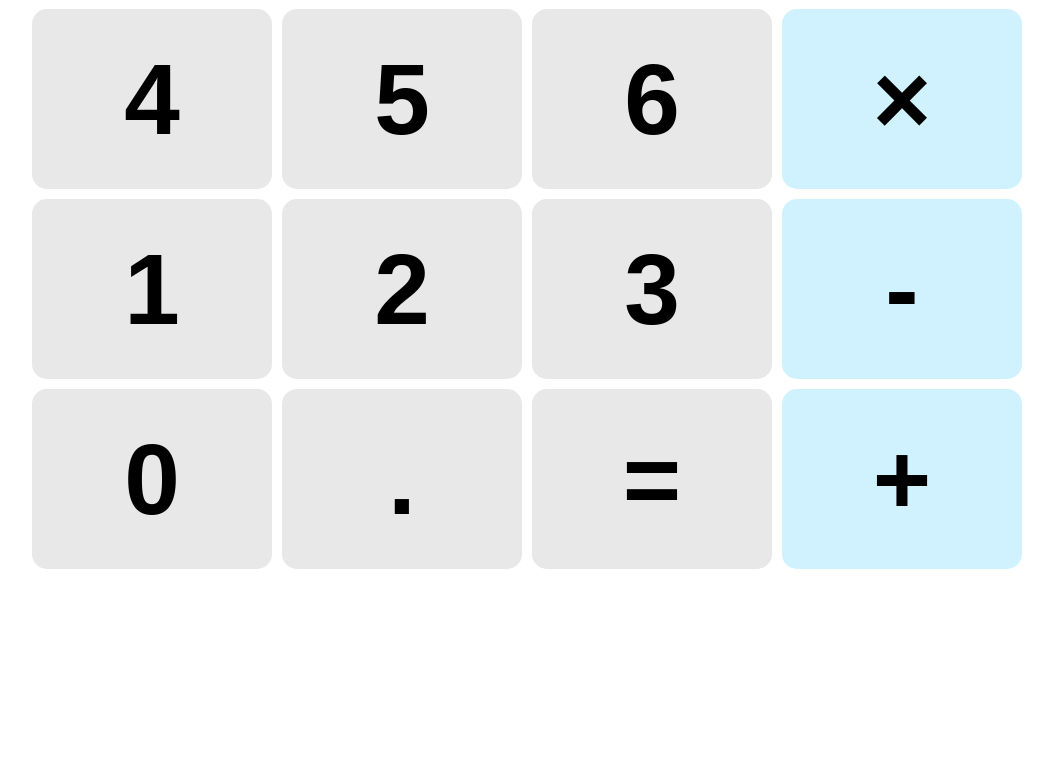
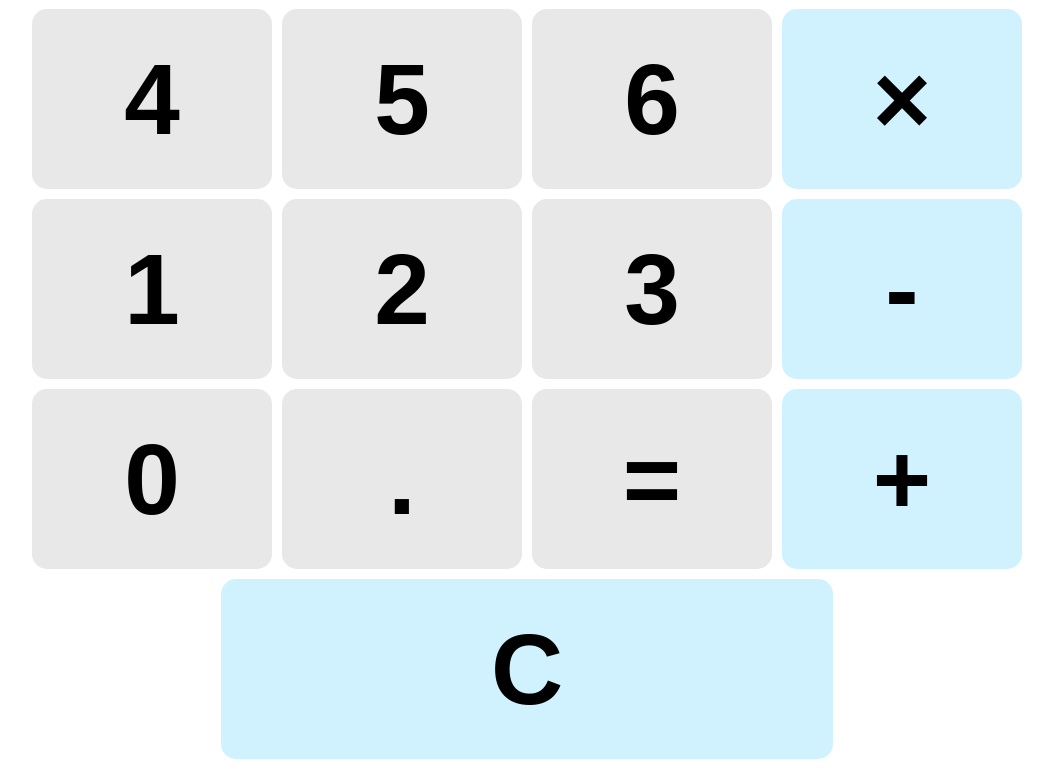
Before and after one commit to VadimSchmitz/react-calculator, a React (Create React App) app: page / in a window 1280 px wide. Shown: the part 312-1096 px from the top of the page, without its empty margins (113-1166 px from the left). Before the commit the page ends 906 px from the top, so only its background shows below. Built offline with nearby package versions, Linux system fonts and the light colour scheme.

Commit message:
brokse some stuff as always

```diff
--- a/src/App.js
+++ b/src/App.js
@@ -6,7 +6,6 @@ import './index.css'
 function App() {
   return (
     <div className='wrapper'>
-
       <div className='flex-row'>
         <input className='calculator-input ' type="number"></input>
       </div>
@@ -22,21 +21,21 @@ function App() {
         </button>
         <button className='caculator-button light-blue m-5px'>
           ÷
-      </button>
+        </button>
       </div>
       <div className='flex-row'>
         <button className='caculator-button light-grey m-5px'>
           4
-      </button>
+        </button>
         <button className='caculator-button light-grey m-5px'>
           5
-      </button>
+        </button>
         <button className='caculator-button light-grey m-5px'>
           6
       </button>
         <button className='caculator-button light-blue m-5px'>
           ×
-  </button>
+        </button>
       </div>
       <div className='flex-row'>
         <button className='caculator-button light-grey m-5px'>
@@ -66,6 +65,12 @@ function App() {
           +
 </button>
       </div>
+
+      <div className='flex-row'>
+        <button className='caculator-button clear-button light-blue m-5px'>
+          C
+      </button>
+      </div>
     </div>
 
   );
--- a/src/index.css
+++ b/src/index.css
@@ -60,12 +60,25 @@
 }
 
 .flex-row {
+
   display: flex;
   flex-direction: row;     /* make main axis horizontal (default setting) */
   justify-content: center; /* center items horizontally, in this case */
   align-items: center;     /* center items vertically, in this case */
   height: auto;
   width: auto;
+}
+
+.flex-bottom{
+  display: flex;
+  align-items: right;
+  justify-content: center;
+
+
+}
+
+.flex-row .clear-button{
+  width:50%;
 }
 
 .wrapper{
@@ -87,6 +100,19 @@
   -moz-outline-style: none;
 }
 
+
+
+
+
+
+
+
+body {
+  overflow: hidden; /* Hide scrollbars */
+}
+
+
+
  /*HIDES INPUT ARROWS FOR Chrome, Safari, Edge, Opera */
 input::-webkit-outer-spin-button,
 input::-webkit-inner-spin-button {
```
